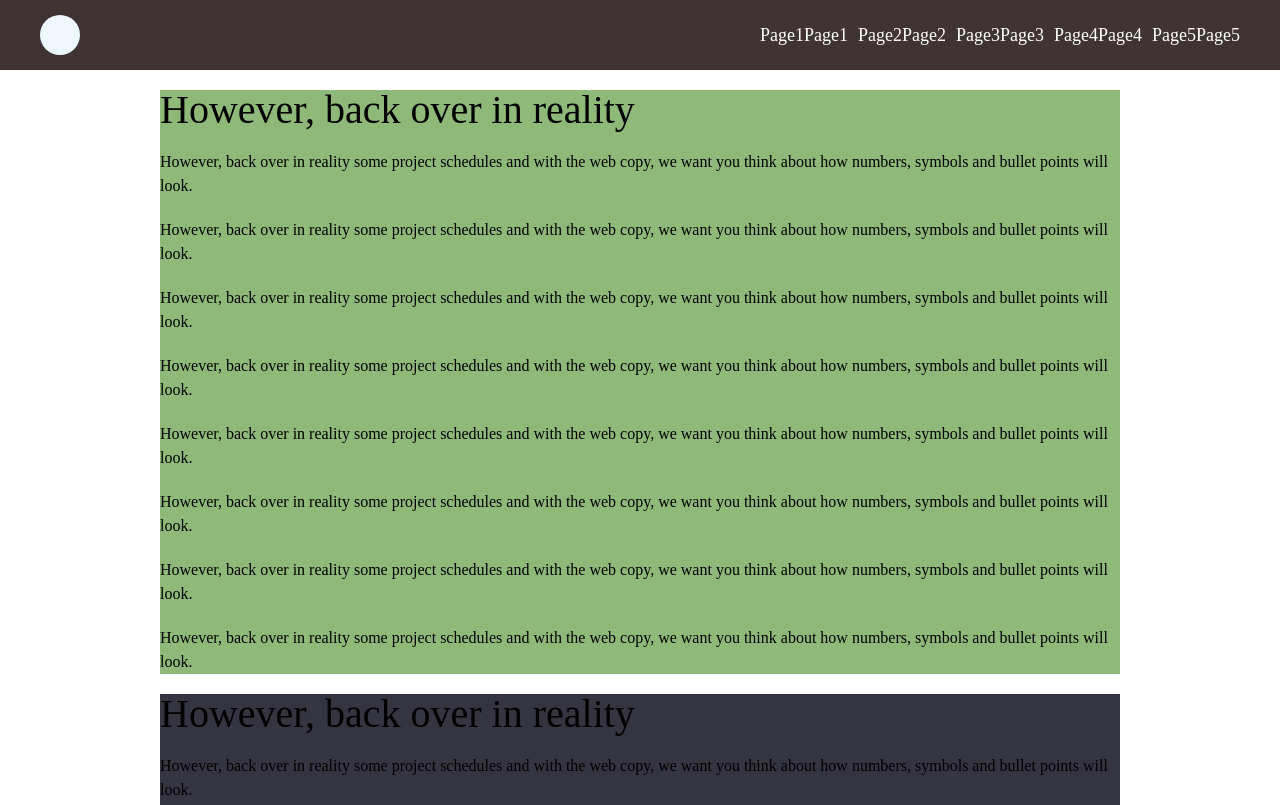
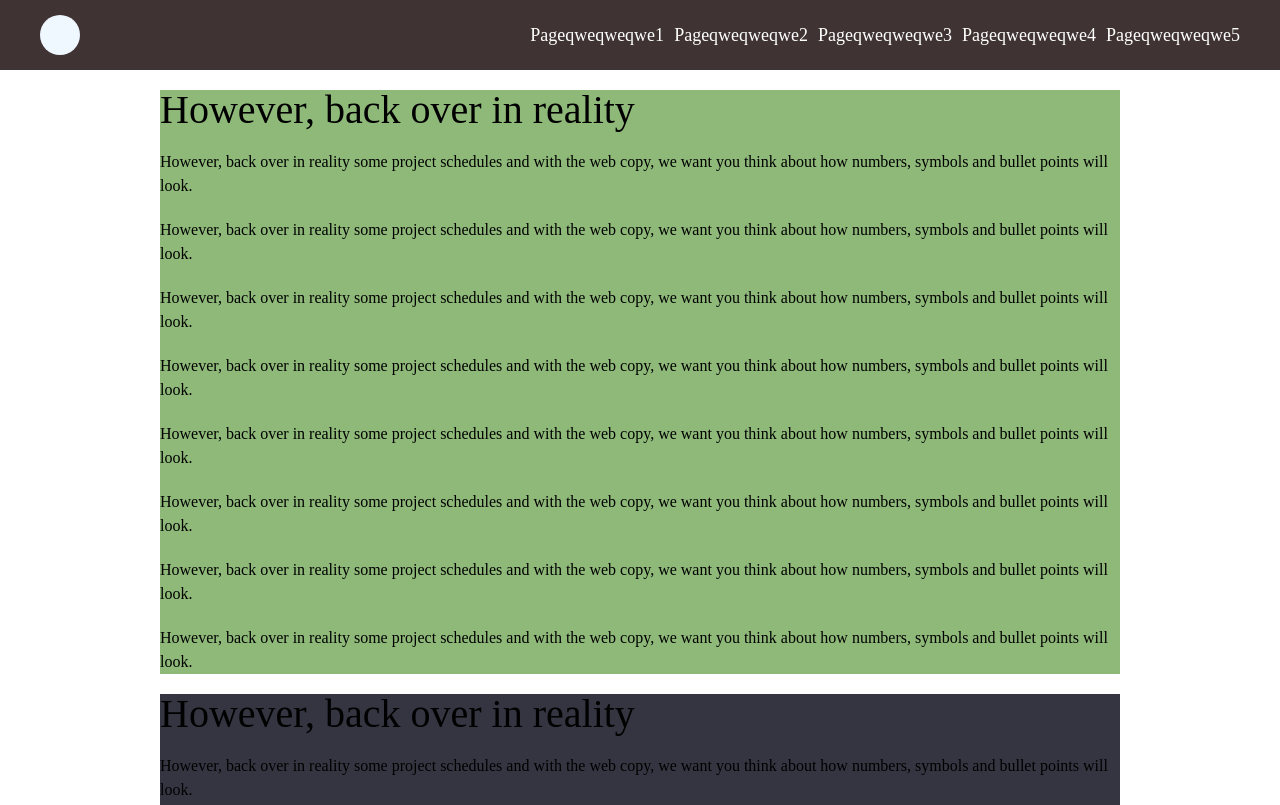
Before and after one commit to ThemePixel/Portfolio, a plain HTML site: page index.html in a window 1280 px wide. Shown: the top 805 px of the page. Drawn offline with Linux system fonts and the light colour scheme.

Commit message:
Java headermenu.

```diff
--- a/index.html
+++ b/index.html
@@ -19,19 +19,19 @@
                     </div>
                     <nav class="nav_menu_nav">
                         <ul class="ul_ul">
-                           <li><a data-goto=".page_section_1" href="#" class="menulink_li-a">Page1Page1</a></li>
-                           <li><a data-goto=".page_section_2" href="#" class="menulink_li-a">Page2Page2</a></li>
-                           <li><a data-goto=".page_section_3" href="#" class="menulink_li-a">Page3Page3</a></li>
+                           <li><a data-goto=".page_section_1" href="#" class="menulink_li-a">Pageqweqweqwe1</a></li>
+                           <li><a data-goto=".page_section_2" href="#" class="menulink_li-a">Pageqweqweqwe2</a></li>
+                           <li><a data-goto=".page_section_3" href="#" class="menulink_li-a">Pageqweqweqwe3</a></li>
                            <li>
-                               <a href="#" class="menulink_li-a">Page4Page4</a>
+                               <a href="#" class="menulink_li-a">Pageqweqweqwe4</a>
                                <span class="submenu_arrow_span"></span>
                                <ul class="menulink_sub_li-ul">
-                                    <li><a href="#" class="menulink_sub_li-a">Pagesub1</a></li>
-                                    <li><a href="#" class="menulink_sub_li-a">Pagesub2</a></li>
-                                    <li><a href="#" class="menulink_sub_li-a">Pagesub3</a></li>
+                                    <li><a href="#" class="menulink_sub_li-a">Pageqweqweqwe11</a></li>
+                                    <li><a href="#" class="menulink_sub_li-a">Pageqweqweqwe22</a></li>
+                                    <li><a href="#" class="menulink_sub_li-a">Pageqweqweqwe33</a></li>
                                 </ul>
                             </li>
-                            <li><a href="" class="menulink_li-a">Page5Page5</a></li>
+                            <li><a href="" class="menulink_li-a">Pageqweqweqwe5</a></li>
                         </ul>
                     </nav>
                 </div>
```
